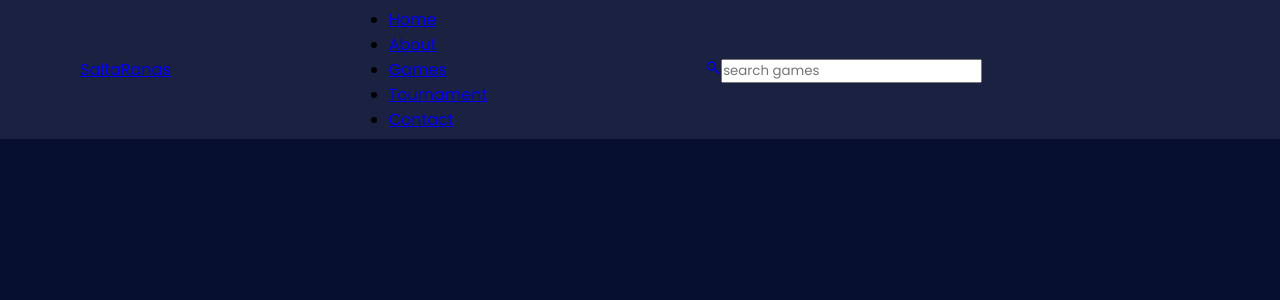
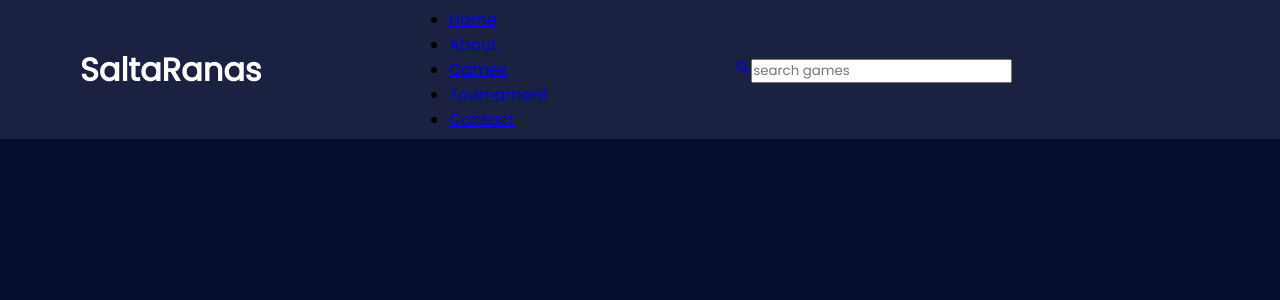
Before and after one commit to LuisDani07/SaltaRanas_React, a React (Vite) app: page / in a window 1280 px wide. Shown: the top 300 px of the page. Built offline with nearby package versions, Linux system fonts and the light colour scheme.

Commit message:
estilos del logo

```diff
--- a/src/styles.css
+++ b/src/styles.css
@@ -21,3 +21,10 @@ header{
     transition:0.5s;
     z-index:1000;
 }
+header .logo{
+    position:relative;
+    color:#fff;
+    text-decoration: none;
+    font-size: 2em;
+    font-weight: 700;
+}
```
